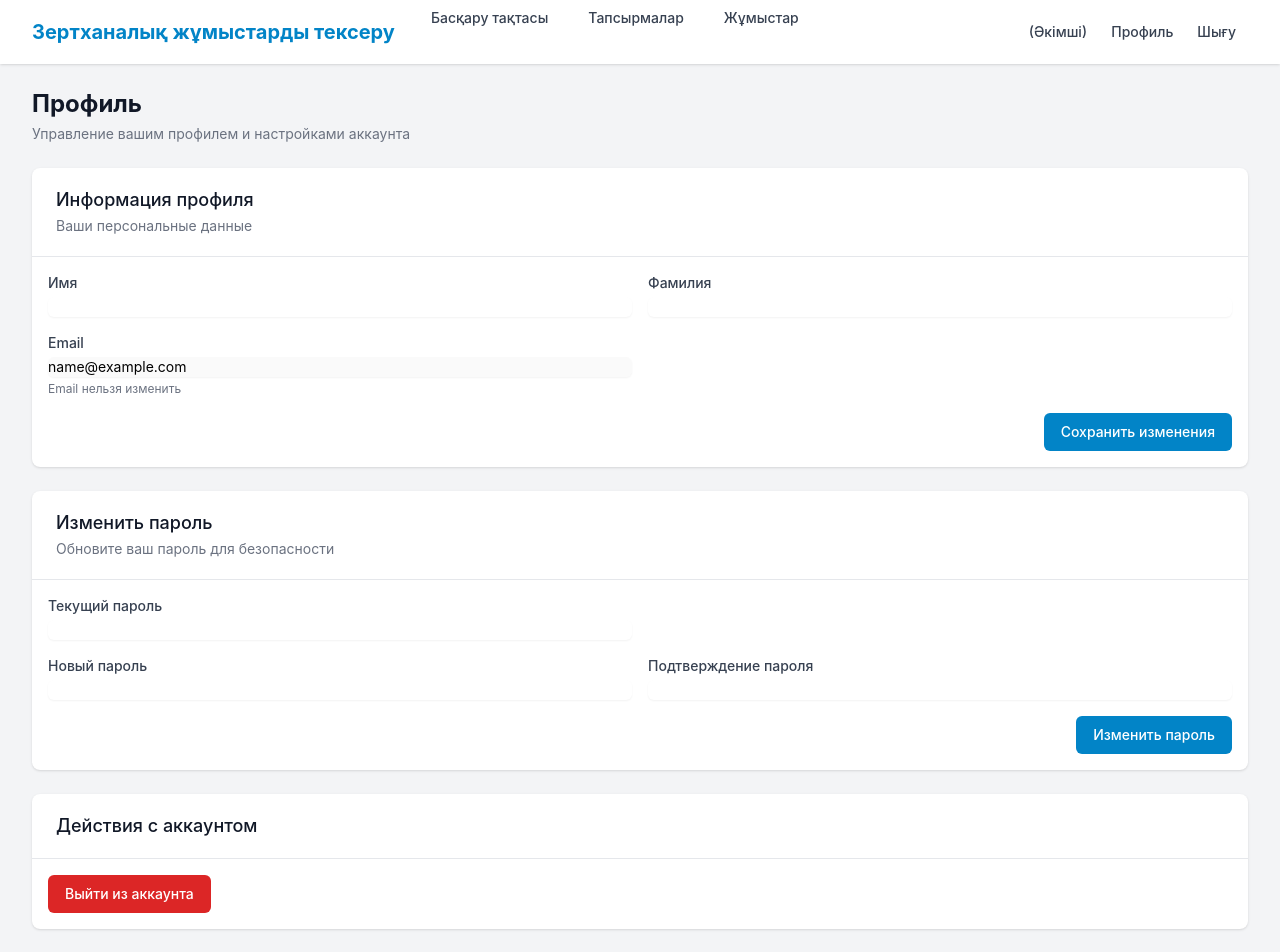
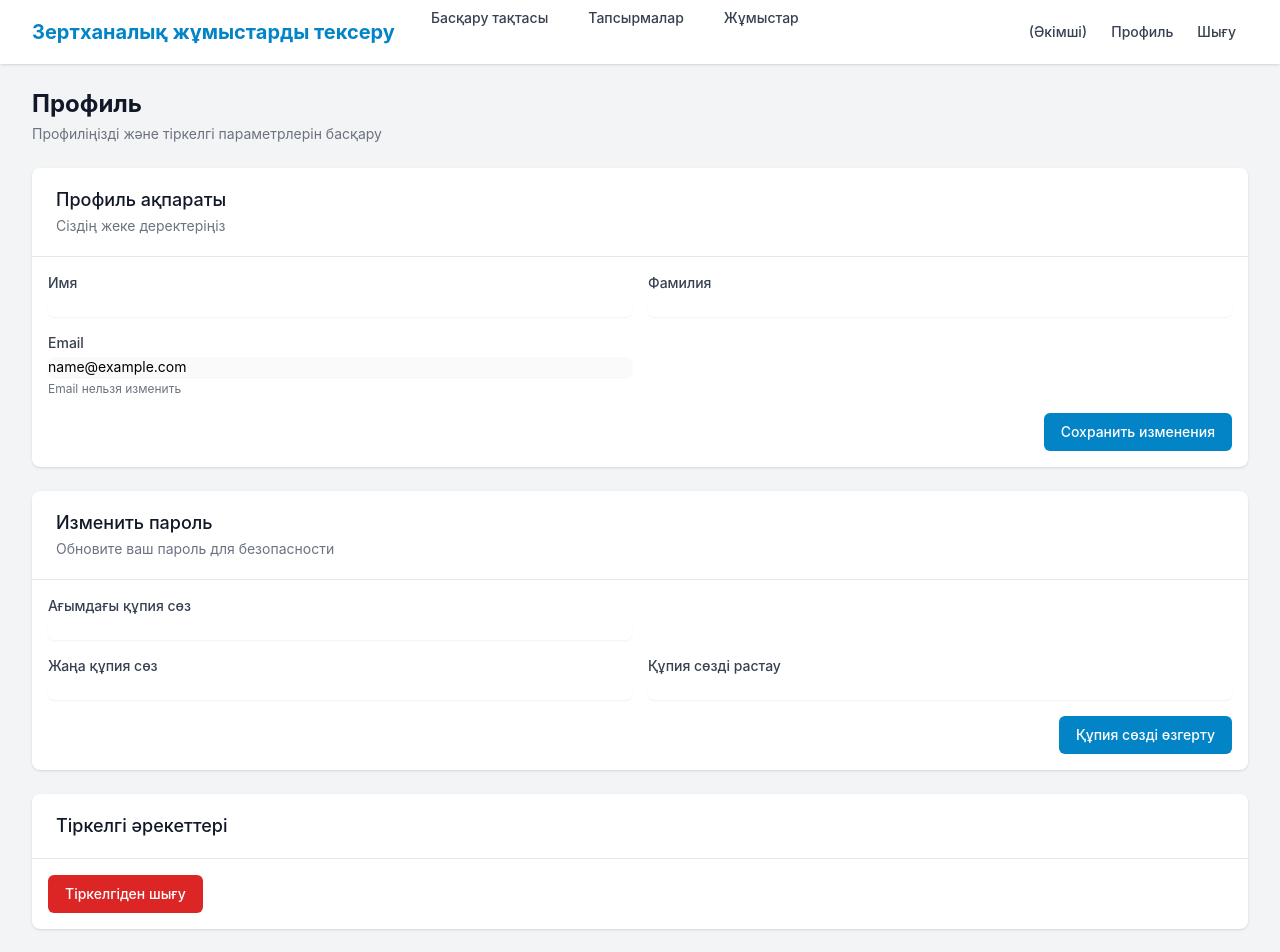
Before and after one commit to Timka1408/lab-verification-system-new, a React (Create React App) app in the folder frontend/: page /profile in a window 1280 px wide. Shown: the top 952 px of the page. Built offline with nearby package versions, Linux system fonts and the light colour scheme; sample sign-in values are in the browser's storage.

Commit message:
Перевод интерфейса на казахский язык

```diff
--- a/frontend/src/pages/AssignmentDetailPage.js
+++ b/frontend/src/pages/AssignmentDetailPage.js
@@ -37,7 +37,7 @@ const FileUploadForm = ({ assignmentId, onSubmit, onCancel, loading }) => {
   const handleFile = (file) => {
     // Check file size (10MB max)
     if (file.size > 10 * 1024 * 1024) {
-      setError('Файл слишком большой. Максимальный размер: 10MB');
+      setError('Файл тым үлкен. Максималды өлшемі: 10MB');
       return;
     }
     setFile(file);
@@ -47,7 +47,7 @@ const FileUploadForm = ({ assignmentId, onSubmit, onCancel, loading }) => {
   const handleSubmit = (e) => {
     e.preventDefault();
     if (!file) {
-      setError('Пожалуйста, выберите файл для загрузки');
+      setError('Жүктеу үшін файлды таңдаңыз');
       return;
     }
     onSubmit({ assignment: assignmentId, file });
@@ -57,10 +57,10 @@ const FileUploadForm = ({ assignmentId, onSubmit, onCancel, loading }) => {
     <div className="bg-white shadow overflow-hidden sm:rounded-lg">
       <div className="px-4 py-5 sm:px-6">
         <h3 className="text-lg leading-6 font-medium text-gray-900">
-          Загрузить работу
+          Жұмысты жүктеу
         </h3>
         <p className="mt-1 max-w-2xl text-sm text-gray-500">
-          Загрузите файл с вашей лабораторной работой
+          Зертханалық жұмысыңыздың файлын жүктеңіз
         </p>
       </div>
       <div className="border-t border-gray-200">
@@ -109,7 +109,7 @@ const FileUploadForm = ({ assignmentId, onSubmit, onCancel, loading }) => {
                     className="mt-2 text-sm text-red-600 hover:text-red-500"
                     onClick={() => setFile(null)}
                   >
-                    Удалить
+                    Жою
                   </button>
                 </div>
               ) : (
@@ -242,7 +242,7 @@ const AssignmentDetailPage = () => {
     }
   };
 
-  // Функция для удаления задания
+  // Тапсырманы жою функциясы
   const handleDeleteAssignment = async () => {
     if (!window.confirm('Сіз шынымен бұл тапсырманы жоюғыңыз келе ме? Барлық жұмыстар да жойылады. Бұл әрекетті кері қайтару мүмкін емес.')) {
       return;
--- a/frontend/src/pages/ProfilePage.js
+++ b/frontend/src/pages/ProfilePage.js
@@ -58,11 +58,11 @@ const ProfilePage = () => {
 
       await apiService.updateProfile(profileData);
 
-      setSuccess('Профиль успешно обновлен');
+      setSuccess('Профиль сәтті жаңартылды');
       setLoading(false);
     } catch (error) {
       console.error('Error updating profile:', error);
-      setError('Не удалось обновить профиль. Пожалуйста, попробуйте позже.');
+      setError('Профильді жаңарту мүмкін болмады. Кейінірек қайталап көріңіз.');
       setLoading(false);
     }
   };
@@ -72,12 +72,12 @@ const ProfilePage = () => {
 
     // Validate passwords
     if (passwordData.new_password !== passwordData.confirm_password) {
-      setPasswordError('Пароли не совпадают');
+      setPasswordError('Құпия сөздер сәйкес келмейді');
       return;
     }
 
     if (passwordData.new_password.length < 8) {
-      setPasswordError('Новый пароль должен содержать минимум 8 символов');
+      setPasswordError('Жаңа құпия сөз кемінде 8 таңбадан тұруы керек');
       return;
     }
 
@@ -98,11 +98,11 @@ const ProfilePage = () => {
         confirm_password: '',
       });
 
-      setPasswordSuccess('Пароль успешно изменен');
+      setPasswordSuccess('Құпия сөз сәтті өзгертілді');
       setPasswordLoading(false);
     } catch (error) {
       console.error('Error changing password:', error);
-      setPasswordError('Не удалось изменить пароль. Проверьте правильность текущего пароля.');
+      setPasswordError('Құпия сөзді өзгерту мүмкін болмады. Ағымдағы құпия сөздің дұрыстығын тексеріңіз.');
       setPasswordLoading(false);
     }
   };
@@ -112,7 +112,7 @@ const ProfilePage = () => {
       <div>
         <h1 className="text-2xl font-bold text-gray-900">Профиль</h1>
         <p className="mt-1 text-sm text-gray-500">
-          Управление вашим профилем и настройками аккаунта
+          Профиліңізді және тіркелгі параметрлерін басқару
         </p>
       </div>
 
@@ -120,10 +120,10 @@ const ProfilePage = () => {
       <div className="bg-white shadow overflow-hidden sm:rounded-lg">
         <div className="px-4 py-5 sm:px-6">
           <h3 className="text-lg leading-6 font-medium text-gray-900">
-            Информация профиля
+            Профиль ақпараты
           </h3>
           <p className="mt-1 max-w-2xl text-sm text-gray-500">
-            Ваши персональные данные
+            Сіздің жеке деректеріңіз
           </p>
         </div>
         <div className="border-t border-gray-200">
@@ -145,7 +145,7 @@ const ProfilePage = () => {
               <div className="bg-green-50 p-4 rounded-md">
                 <div className="flex">
                   <div className="ml-3">
-                    <h3 className="text-sm font-medium text-green-800">Успех</h3>
+                    <h3 className="text-sm font-medium text-green-800">Сәтті</h3>
                     <div className="mt-2 text-sm text-green-700">
                       <p>{success}</p>
                     </div>
@@ -284,7 +284,7 @@ const ProfilePage = () => {
               <div className="bg-green-50 p-4 rounded-md">
                 <div className="flex">
                   <div className="ml-3">
-                    <h3 className="text-sm font-medium text-green-800">Успех</h3>
+                    <h3 className="text-sm font-medium text-green-800">Сәтті</h3>
                     <div className="mt-2 text-sm text-green-700">
                       <p>{passwordSuccess}</p>
                     </div>
@@ -296,7 +296,7 @@ const ProfilePage = () => {
             <div className="grid grid-cols-1 gap-4 sm:grid-cols-2">
               <div>
                 <label htmlFor="old_password" className="block text-sm font-medium text-gray-700">
-                  Текущий пароль
+                  Ағымдағы құпия сөз
                 </label>
                 <input
                   type="password"
@@ -312,7 +312,7 @@ const ProfilePage = () => {
                 <div className="grid grid-cols-1 gap-4 sm:grid-cols-2">
                   <div>
                     <label htmlFor="new_password" className="block text-sm font-medium text-gray-700">
-                      Новый пароль
+                      Жаңа құпия сөз
                     </label>
                     <input
                       type="password"
@@ -327,7 +327,7 @@ const ProfilePage = () => {
                   </div>
                   <div>
                     <label htmlFor="confirm_password" className="block text-sm font-medium text-gray-700">
-                      Подтверждение пароля
+                      Құпия сөзді растау
                     </label>
                     <input
                       type="password"
@@ -372,10 +372,10 @@ const ProfilePage = () => {
                         d="M4 12a8 8 0 018-8V0C5.373 0 0 5.373 0 12h4zm2 5.291A7.962 7.962 0 014 12H0c0 3.042 1.135 5.824 3 7.938l3-2.647z"
                       ></path>
                     </svg>
-                    Изменение...
+                    Өзгертілуде...
                   </>
                 ) : (
-                  'Изменить пароль'
+                  'Құпия сөзді өзгерту'
                 )}
               </button>
             </div>
@@ -387,7 +387,7 @@ const ProfilePage = () => {
       <div className="bg-white shadow overflow-hidden sm:rounded-lg">
         <div className="px-4 py-5 sm:px-6">
           <h3 className="text-lg leading-6 font-medium text-gray-900">
-            Действия с аккаунтом
+            Тіркелгі әрекеттері
           </h3>
         </div>
         <div className="border-t border-gray-200 p-4">
@@ -395,7 +395,7 @@ const ProfilePage = () => {
             onClick={logout}
             className="inline-flex items-center px-4 py-2 border border-transparent text-sm font-medium rounded-md text-white bg-red-600 hover:bg-red-700 focus:outline-none focus:ring-2 focus:ring-offset-2 focus:ring-red-500"
           >
-            Выйти из аккаунта
+            Тіркелгіден шығу
           </button>
         </div>
       </div>
--- a/frontend/src/pages/SubmissionDetailPage.js
+++ b/frontend/src/pages/SubmissionDetailPage.js
@@ -499,7 +499,7 @@ const SubmissionDetailPage = () => {
     }
   };
 
-  // Функция для удаления работы
+  // Жұмысты жою функциясы
   const handleDeleteSubmission = async () => {
     if (!window.confirm('Сіз шынымен бұл жұмысты жоюғыңыз келе ме? Бұл әрекетті кері қайтару мүмкін емес.')) {
       return;
```
Also changed, not shown: frontend/src/App.js (+7 -7 lines).
